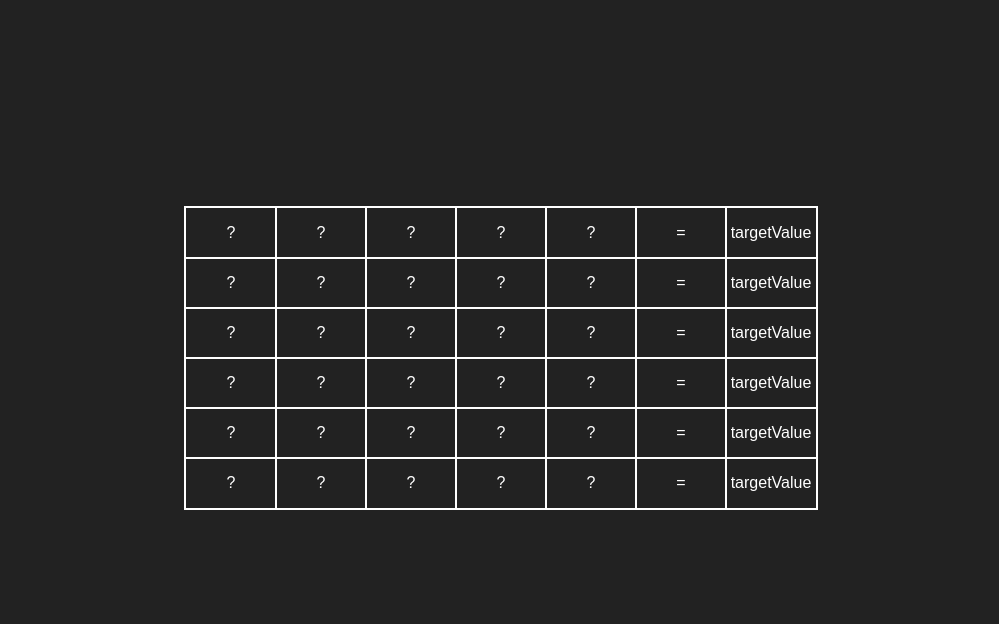
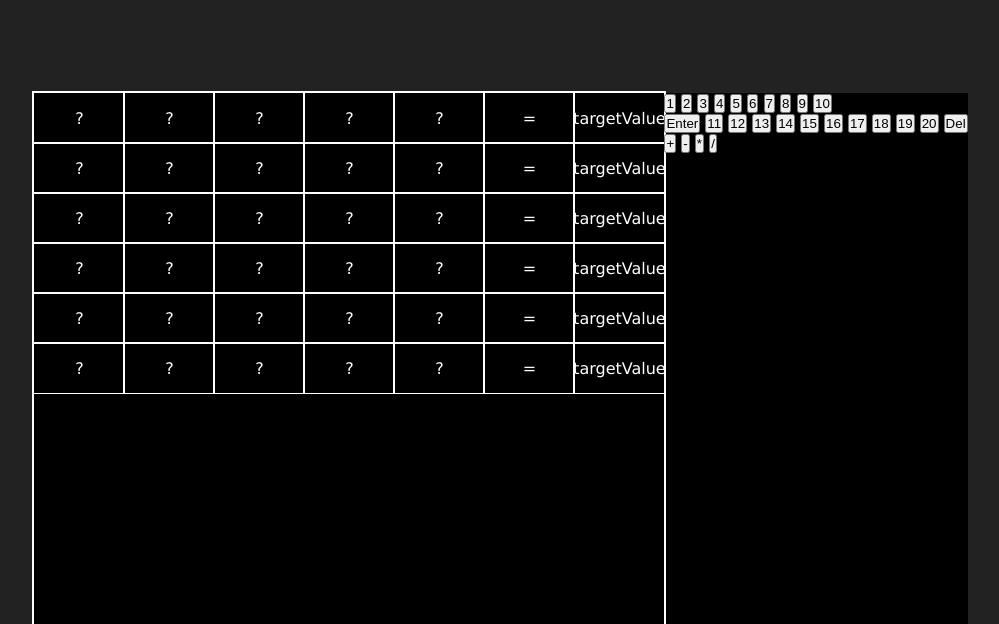
Before and after one commit to DeeMcCart/CI_PP2_HumbleNumble, a plain HTML site: page index.html in a window 1280 px wide. Shown: the part 176-800 px from the top of the page, without its empty margins (139-1138 px from the left). Drawn offline with Linux system fonts and the light colour scheme.

Commit message:
Add keyboard selection panel

```diff
--- a/assets/css/style.css
+++ b/assets/css/style.css
@@ -5,6 +5,7 @@
 
 html, body {
     height: 100%;
+    font-family: "Lucida Sans", "Lucida Sans Regular", "Lucida Grande", "Lucida Sans Unicode", Geneva, Verdana, sans-serif;
 }
 
 body {
@@ -12,15 +13,30 @@ body {
     place-items: center;
     background-color: rgb(34, 34, 34);
     color: white;
-    font-family: sans-serif;
+    /* font-family: sans-serif; */
     font-size: 1rem;
 }
 
+header {
+    border-bottom: 1px solid rgb(58,58,60);
+}
+
+title {
+    color:gainsboro;
+    font-size: 2.5rem;
+    font-weight: bold;
+    margin: 0.4rem 0 0.4rem 0;
+    text-align: center;
+    font-family: "Lucida Sans", "Lucida Sans Regular", "Lucida Grande", "Lucida Sans Unicode", Geneva, Verdana, sans-serif;
+}
+
+#container {
+    display: flex;
+    background-color: black;
+    height:100%;
+}
+
 #gamePanel {
-    /* display: grid;
-
-    grid-template-rows: 1fr, 1fr, 1fr, 1fr, 1fr, 1fr;
-    grid-template-columns: repeat(7, 50px);*/
     outline: 2px solid white;
     }
 
--- a/index.html
+++ b/index.html
@@ -1,5 +1,6 @@
 <!DOCTYPE html>
 <html lang="en">
+
 <head>
     <meta charset="UTF-8">
     <meta http-equiv="X-UA-Compatible" content="IE=edge">
@@ -8,10 +9,11 @@
     <script src="js/main.js"></script>
     <title>Humble Numble</title>
 </head>
+
 <body>
     <h1>Humble Numble</h1>
-    <script>let targetValue=75; </script>
-
+    <script>let targetValue = 75; </script>
+    <div id="container">
         <div id="gamePanel">
             <!-- 08/05/23 DMcC: The code below to create grid based on  https://laracasts.com/series/wordle-workshop/episodes/2 -->
             <!-- create a grid of 6 rows with 7 entries in each: -->
@@ -71,7 +73,47 @@
                 <div class="tile">=</div>
                 <div class="tile">targetValue</div>
             </div>
-    </div>
+        </div> <!-- end div gamePanel -->
 
+        <!-- Code below based on Ian Lenehan 'Build a Wordle clone using HTML, CSS & Javascript' -->
+        <div id="selectionPanel">
+            <div class="selection-row">
+                <button data-key="1">1</button>
+                <button data-key="2">2</button>
+                <button data-key="3">3</button>
+                <button data-key="4">4</button>
+                <button data-key="5">5</button>
+                <button data-key="6">6</button>
+                <button data-key="7">7</button>
+                <button data-key="8">8</button>
+                <button data-key="9">9</button>
+                <button data-key="10">10</button>
+                <div class="spacer-half"></div>
+            </div> <!-- End selection-row -->
+
+            <div class="selection-row">
+                <button data-key="ENTER" class="wide-button">Enter</button>
+                <button data-key="11">11</button>
+                <button data-key="12">12</button>
+                <button data-key="13">13</button>
+                <button data-key="14">14</button>
+                <button data-key="15">15</button>
+                <button data-key="16">16</button>
+                <button data-key="17">17</button>
+                <button data-key="18">18</button>
+                <button data-key="19">19</button>
+                <button data-key="20">20</button>
+                <button data-key="del" class="wide-button">Del</button>
+            </div> <!-- End selection-row -->
+
+            <div class="selection-row">
+                <button data-key="+" class="wide-button">+</button>
+                <button data-key="-" class="wide-button">-</button>
+                <button data-key="*" class="wide-button">*</button>
+                <button data-key="/" class="wide-button">/</button>
+            </div> <!-- End selection-row -->
+        </div> <!-- End selectionPanel-->
+    </div> <!-- end div container -->
 </body>
+
 </html>
```
Also changed, not shown: 1 other file. Lines whose indentation alone changed are shown as unchanged.
